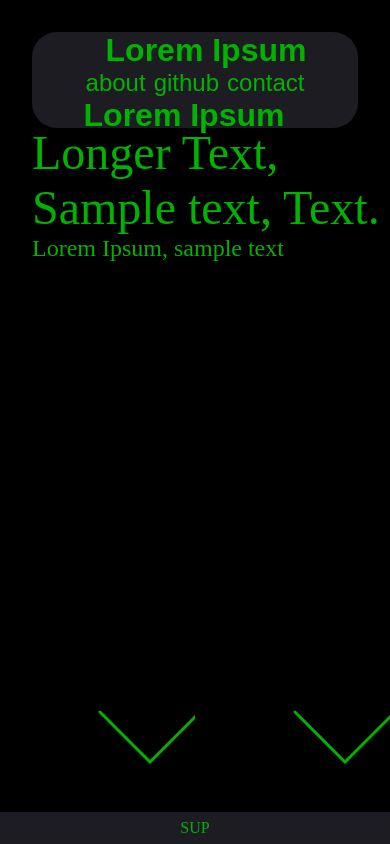
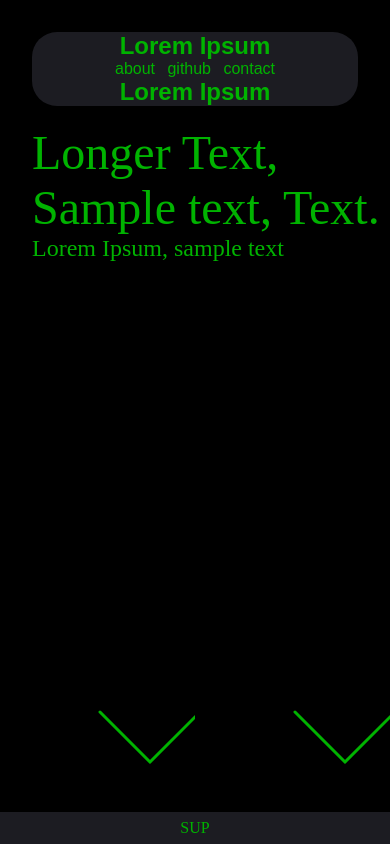
Before and after one commit to zimon-cocos/Ts-testing2, a website: page index.html in a window 390 px wide. Drawn offline with Linux system fonts and the light colour scheme.

Commit message:
hram sa s SVG

```diff
--- a/style.css
+++ b/style.css
@@ -148,10 +148,15 @@ p{
 
 #clickShapeBox{
     display: flex;
+    flex: 0 1;
     align-items: center;
     justify-content: center;
 }
 
+
+#arrow,#arrow2{
+
+}
 
 path{
     transition: all 0.5s;
@@ -305,7 +310,24 @@ path:hover{
 {
     #header{
         flex-direction: column;
+        justify-content: center;
+        align-items: center;
         max-height: 6rem;
+
+    }
+
+    #lTxtNav{
+        font-size: 1.5rem;
+        margin-left: 0;
+    }
+
+    .navTextMid{
+        font-size: 1rem;
+    }
+
+    #rTxtNav{
+        font-size: 1.5rem;
+        margin-right: 0;
     }
 
     #lTxtSect1
```
Also changed, not shown: index.html (line endings or trailing spaces).
